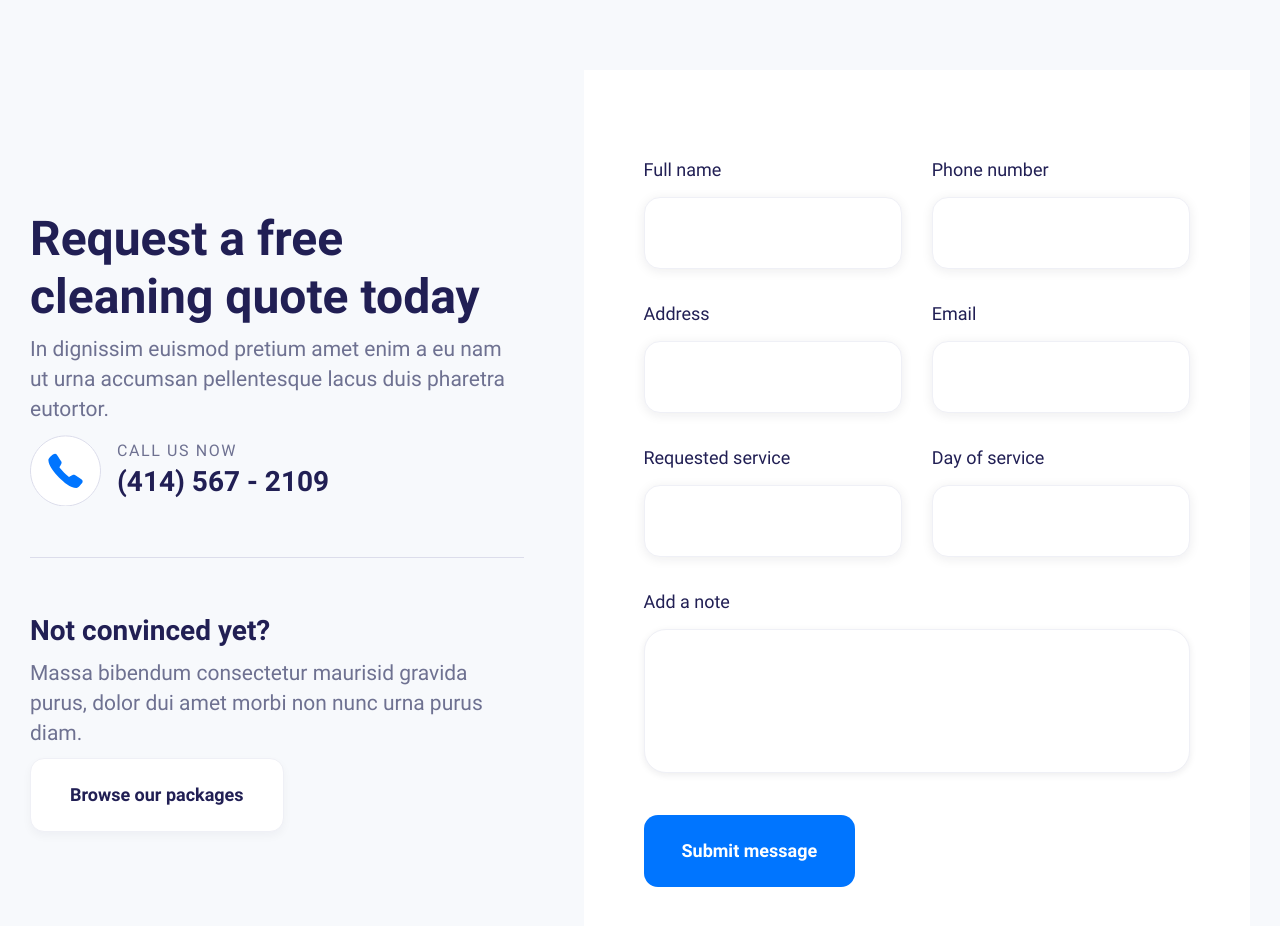
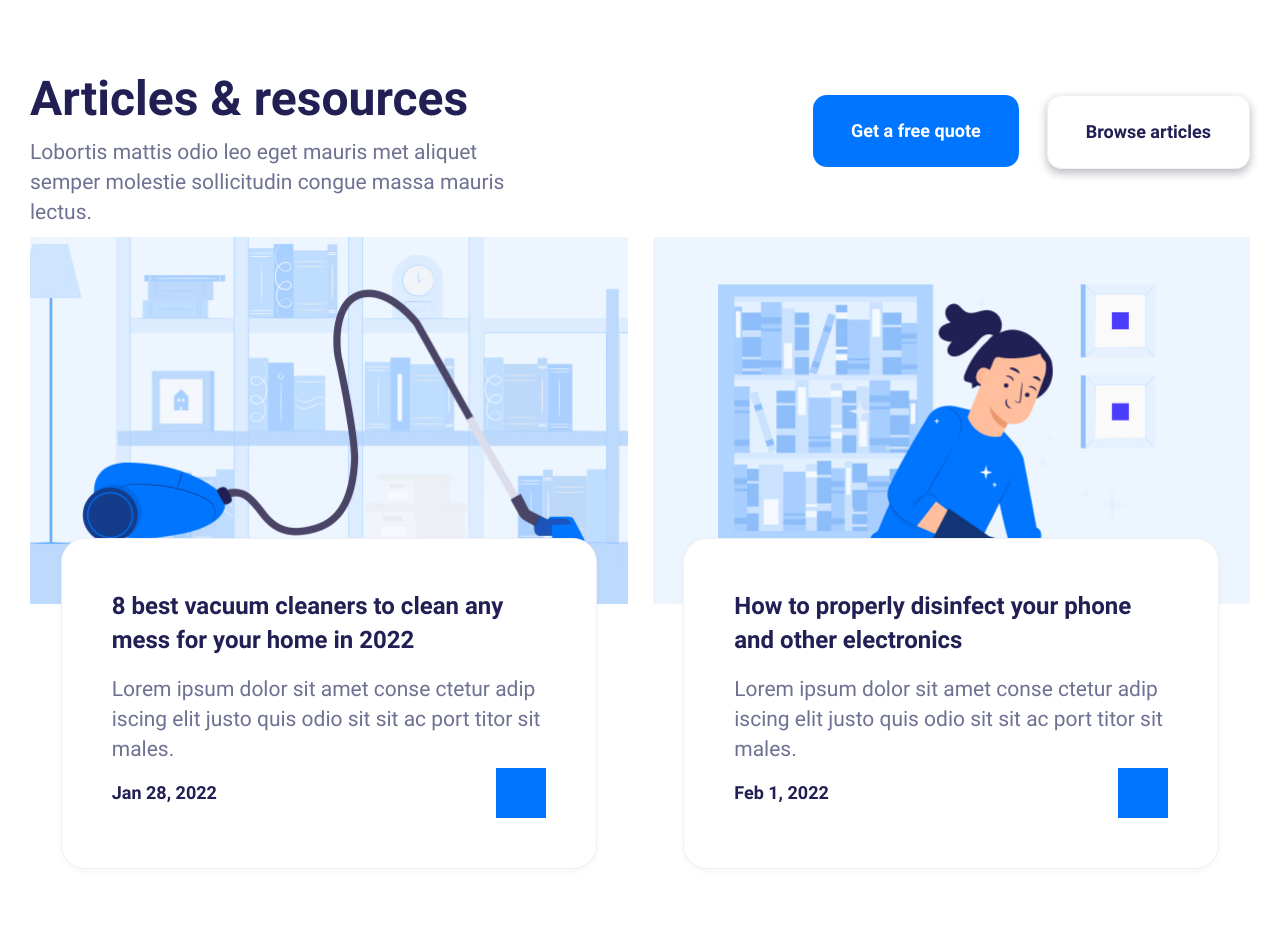
Before and after one commit to DemensFerre/cleaning-x, a website: page src/html/index.html in a window 1280 px wide. Shown: the part 7600-8526 px from the top of the page. Drawn offline with nearby package versions, Linux system fonts and the light colour scheme; files that its build step writes are made by us from their sources; files whose address does not match are found by name.

Commit message:
added section resources

```diff
--- /dev/null
+++ b/src/html/chunks/resources.html
@@ -0,0 +1,64 @@
+<section class="resources section">
+  <div class="container">
+    <div class="resources__top">
+      <div class="resources__top-box">
+        <h2 class="resources__title section-title">Articles & resources</h2>
+        <p class="resources__subtitle">
+          Lobortis mattis odio leo eget mauris met aliquet semper molestie
+          sollicitudin congue massa mauris lectus.
+        </p>
+      </div>
+      <div class="resources__buttons">
+        <button type="button" class="resources__btn btn">
+          Get a free quote</button
+        ><button type="button" class="resources__btn resources__btn_white btn">
+          Browse articles
+        </button>
+      </div>
+    </div>
+    <div class="resources__wrapper">
+      <a href="#!" class="resources__card card-resources">
+        <div class="card-resources__image">
+          <img
+            src="./img/resources/01.jpg"
+            alt="8 best vacuum cleaners to clean any mess for your home in 2022"
+          />
+        </div>
+        <div class="card-resources__body">
+          <h3 class="card-resources__title">
+            8 best vacuum cleaners to clean any mess for your home in 2022
+          </h3>
+          <p class="card-resources__subtitle">
+            Lorem ipsum dolor sit amet conse ctetur adip iscing elit justo quis
+            odio sit sit ac port titor sit males.
+          </p>
+          <div class="card-resources__row">
+            <span class="card-resources__date">Jan 28, 2022</span
+            ><span class="card-resources__decor"></span>
+          </div>
+        </div>
+      </a>
+      <a href="#!" class="resources__card card-resources">
+        <div class="card-resources__image">
+          <img
+            src="./img/resources/02.jpg"
+            alt="How to properly disinfect your phone and other electronics"
+          />
+        </div>
+        <div class="card-resources__body">
+          <h3 class="card-resources__title">
+            How to properly disinfect your phone and other electronics
+          </h3>
+          <p class="card-resources__subtitle">
+            Lorem ipsum dolor sit amet conse ctetur adip iscing elit justo quis
+            odio sit sit ac port titor sit males.
+          </p>
+          <div class="card-resources__row">
+            <span class="card-resources__date">Feb 1, 2022</span
+            ><span class="card-resources__decor"></span>
+          </div>
+        </div>
+      </a>
+    </div>
+  </div>
+</section>
--- a/src/html/index.html
+++ b/src/html/index.html
@@ -15,7 +15,8 @@
         @@include('./chunks/intro.html') @@include('./chunks/stages.html')
         @@include('./chunks/ratings.html') @@include('./chunks/services.html')
         @@include('./chunks/covid.html') @@include('./chunks/skills.html')
-        @@include('./chunks/about.html') @@include('./chunks/request.html')
+        @@include('./chunks/about.html') @@include('./chunks/resources.html')
+        @@include('./chunks/request.html')
       </main>
       @@include('./chunks/footer.html')
     </div>
--- /dev/null
+++ b/src/scss/blocks/resources.scss
@@ -0,0 +1,104 @@
+.resources {
+  border-bottom: none;
+  &__top {
+    display: flex;
+    flex-wrap: wrap;
+    justify-content: space-between;
+    gap: 15px;
+    margin-bottom: 10px;
+  }
+
+  &__top-box {
+    flex-basis: 500px;
+  }
+
+  &__title {
+    margin-bottom: 9px;
+  }
+
+  &__buttons {
+    display: flex;
+    flex-wrap: wrap;
+    align-items: start;
+    gap: 15px 28px;
+    padding-top: 25px;
+  }
+
+  &__btn {
+    padding: 26px 38px;
+    font-weight: 700;
+    font-size: 18px;
+    line-height: 20px;
+    &_white {
+      border: 1px solid #eff0f6;
+      color: $color-dark-blue;
+      background-color: #fff;
+      box-shadow: 0px 4px 10px rgba(20, 20, 43, 0.3);
+    }
+  }
+
+  &__wrapper {
+    display: flex;
+    flex-wrap: wrap;
+    gap: 25px;
+  }
+}
+.card-resources {
+  flex-basis: 596px;
+  flex-grow: 1;
+  position: relative;
+  padding-bottom: 265px;
+  &__image {
+    min-height: 366px;
+    img {
+      display: block;
+      width: 100%;
+    }
+  }
+
+  &__body {
+    position: absolute;
+    bottom: 0;
+    left: 0;
+    right: 0;
+    max-width: 536px;
+    padding: 50px;
+    margin: 0 auto;
+    border: 1px solid #eff0f6;
+    border-radius: 24px;
+    box-shadow: 0px 2px 6px rgba(20, 20, 43, 0.04);
+    background-color: #fff;
+  }
+
+  &__title {
+    margin-bottom: 17px;
+    font-weight: 700;
+    font-size: 24px;
+    line-height: 34px;
+    color: $color-dark-blue;
+  }
+
+  &__subtitle {
+    margin-bottom: 4px;
+  }
+
+  &__row {
+    display: flex;
+    align-items: center;
+    justify-content: space-between;
+    gap: 15px;
+  }
+
+  &__date {
+    font-weight: 700;
+    font-size: 18px;
+    line-height: 20px;
+    color: $color-dark-blue;
+  }
+
+  &__decor {
+    width: 50px;
+    height: 50px;
+    background-color: $color-accent;
+  }
+}
--- a/src/scss/main.scss
+++ b/src/scss/main.scss
@@ -11,5 +11,6 @@
 @import "./blocks/covid.scss";
 @import "./blocks/skills.scss";
 @import "./blocks/about.scss";
+@import "./blocks/resources.scss";
 @import "./blocks/request.scss";
 @import "./blocks/footer.scss";
```
Also changed, not shown: src/img/resources/01.jpg (added), src/img/resources/02.jpg (added).
